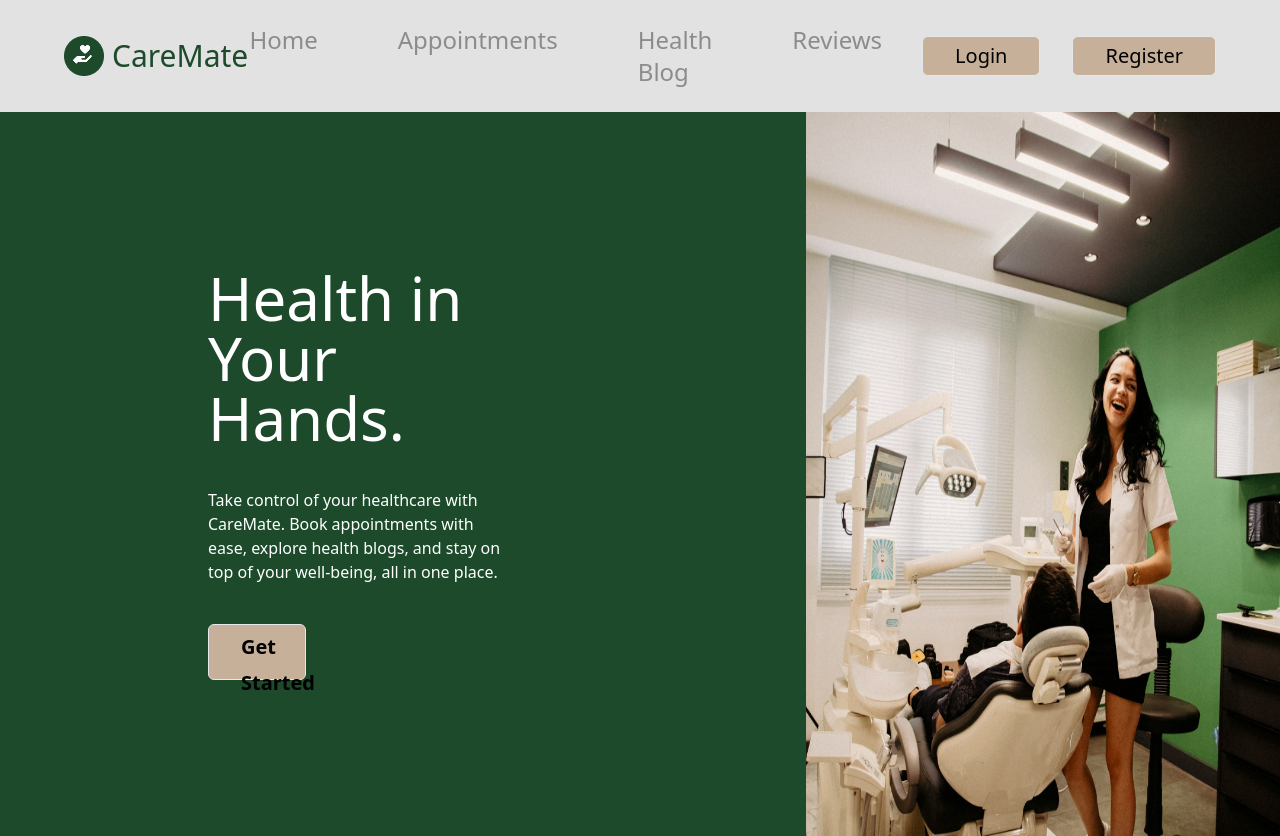
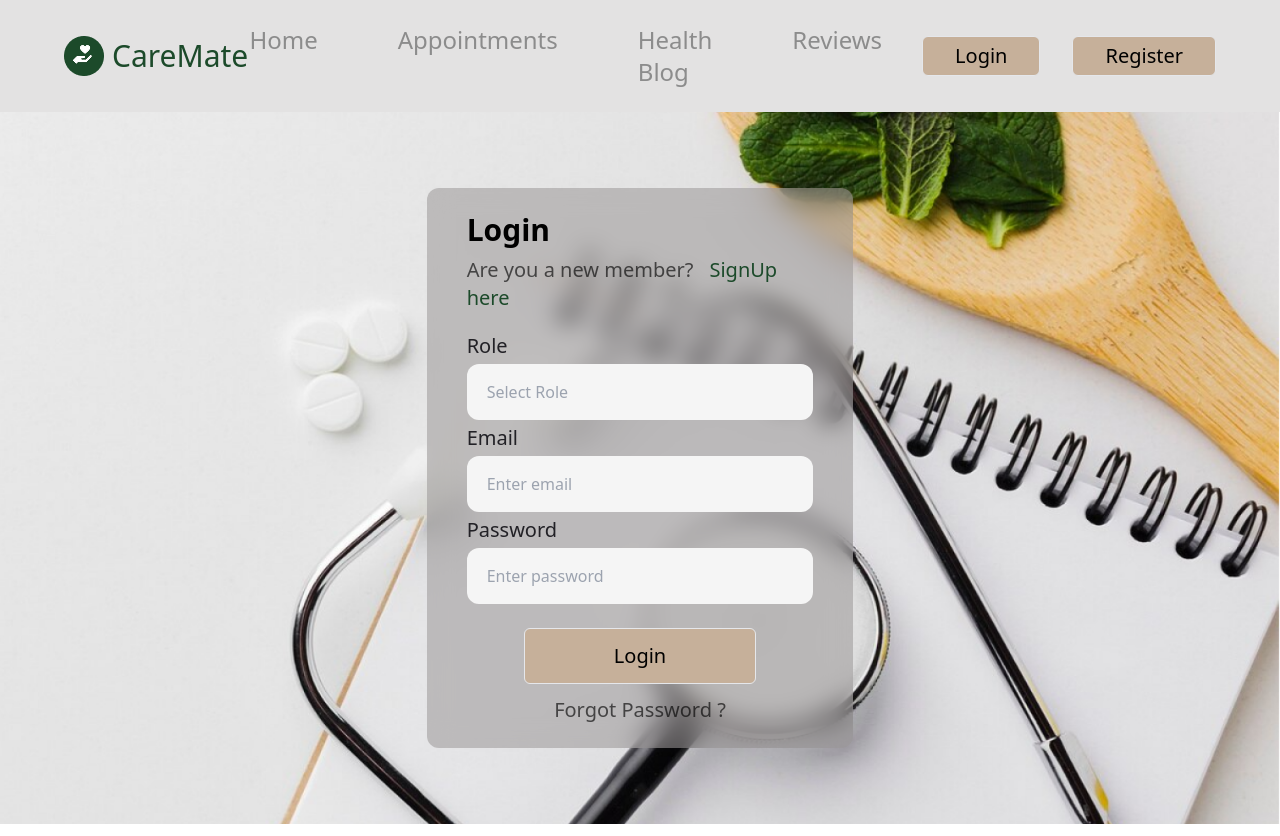
Before and after one commit to jim2107054/CareMate, a React (Vite) app in the folder Frontend/: page / in a window 1280 px wide. Built offline with nearby package versions, Linux system fonts and the light colour scheme.

Commit message:
login page done

```diff
--- a/Frontend/src/App.jsx
+++ b/Frontend/src/App.jsx
@@ -2,11 +2,12 @@ import React from 'react'
 import Header from './components/Header'
 import LandingPage from './pages/LandingPage'
 import SignUp from './pages/SignUp'
+import Login from './pages/Login';
 
 const App = () => {
   return (
     <>
-    <LandingPage />
+    <Login />
     </>
   )
 }
--- a/Frontend/src/pages/Login.jsx
+++ b/Frontend/src/pages/Login.jsx
@@ -1,8 +1,38 @@
 import React from 'react'
+import MainLayout from '../components/MainLayout'
+
+const LoginInfo = [
+  { label: 'Role', type: 'text', placeholder: 'Select Role', required:false },
+  { label: 'Email', type: 'email', placeholder: 'Enter email', required:true },
+  { label: 'Password', type: 'password', placeholder: 'Enter password', required:true }
+]
 
 const Login = () => {
   return (
-    <div>Login</div>
+    <MainLayout>
+      <div className='bg-SignInUP bg-cover h-[89vh] flex justify-center items-center'>
+        <div className="bg-[#9996968a] backdrop-blur-md w-1/3 h-fit rounded-xl flex flex-col px-10 py-6">
+          <h1 className='text-3xl text-[#000000] font-semibold font-sans mb-2'>Login</h1>
+          <p className="text-lightBlack text-xl mb-5">Are you a new member?<a className='text-primaryText ml-4 cursor-pointer' href='#'>SignUp here</a></p>
+
+          {/* form section */}
+          <form action="#" className='flex flex-col gap-y-1'>
+            {
+              LoginInfo.map((item,index)=>{
+                return(
+                  <>
+                  <label className='labelANai'>{item.label}</label>
+                  <input type={item.type} className='inputBox' placeholder={item.placeholder} required={item.required}></input>
+                  </>
+                )
+              })
+            }
+            <button type='submit' className='login-btn mt-5 h-14 w-2/3 self-center font-labelClass'>Login</button>
+          </form>
+          <a href='#' className="justify-center text-center text-xl mt-3 text-lightBlack font-labelClass">Forgot Password ?</a>
+        </div>
+      </div>
+    </MainLayout>
   )
 }
 
--- a/Frontend/src/pages/SignUp.jsx
+++ b/Frontend/src/pages/SignUp.jsx
@@ -15,7 +15,7 @@ const SignUp = () => {
       <div className='bg-SignInUP bg-cover h-[89vh] flex justify-center items-center'>
         <div className="bg-[#9996968a] backdrop-blur-md w-1/3 h-fit rounded-xl flex flex-col px-10 py-6">
           <h1 className='text-3xl text-[#000000] font-semibold font-sans mb-2'>Sign Up</h1>
-          <p className="text-navText text-xl mb-5">Already a member?<a className='text-black ml-4 cursor-pointer' href='#'>Login</a></p>
+          <p className="text-lightBlack text-xl mb-5">Already a member?<a className='text-primaryText ml-4 cursor-pointer' href='#'>Login</a></p>
 
           {/* form section */}
           <form action="#" className='flex flex-col gap-y-1'>
@@ -29,7 +29,7 @@ const SignUp = () => {
                 )
               })
             }
-            <button type='submit' className='login-btn mt-5 h-14 w-2/3 self-center'>Submit</button>
+            <button type='submit' className='login-btn mt-5 h-14 w-2/3 self-center font-labelClass'>Submit</button>
           </form>
         </div>
       </div>
--- a/Frontend/tailwind.config.js
+++ b/Frontend/tailwind.config.js
@@ -13,6 +13,7 @@ export default {
         btnColor:"#C6B09A",
         labelText:"#222126",
         inputBox:"#F5F5F5",
+        lightBlack:"#000000a2"
       },
       backgroundImage:{
         'SignInUP':"url('/src/assets/HeroImage.png')",
```
